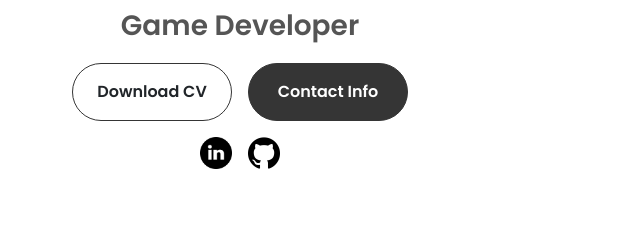
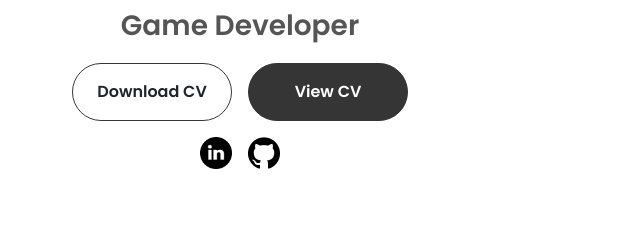
Before and after one commit to Prakasa2021/me_netlify, a plain HTML site: page index.html in a window 1280 px wide. Shown: the part 479-712 px from the top of the page, 640-1280 px from the left. Drawn offline with nearby package versions, Linux system fonts and the light colour scheme.

Commit message:
Update CV

```diff
--- a/index.html
+++ b/index.html
@@ -55,8 +55,9 @@
         <button class="btn btn-color-2" onclick="window.open('./assets/Muhammad Tito Yudha Prakasa_CV.pdf')">
           Download CV
         </button>
-        <button class="btn btn-color-1" onclick="location.href='#contact'">
-          Contact Info
+        <button class="btn btn-color-1"
+          onclick="window.location.href='https://drive.google.com/file/d/1Vzmm9EvjIYsnglvEF9NCz4tQmY9EL61w/view?usp=sharing'">
+          View CV
         </button>
       </div>
       <div id="socials-container">
```
Also changed, not shown: 2 other files.
